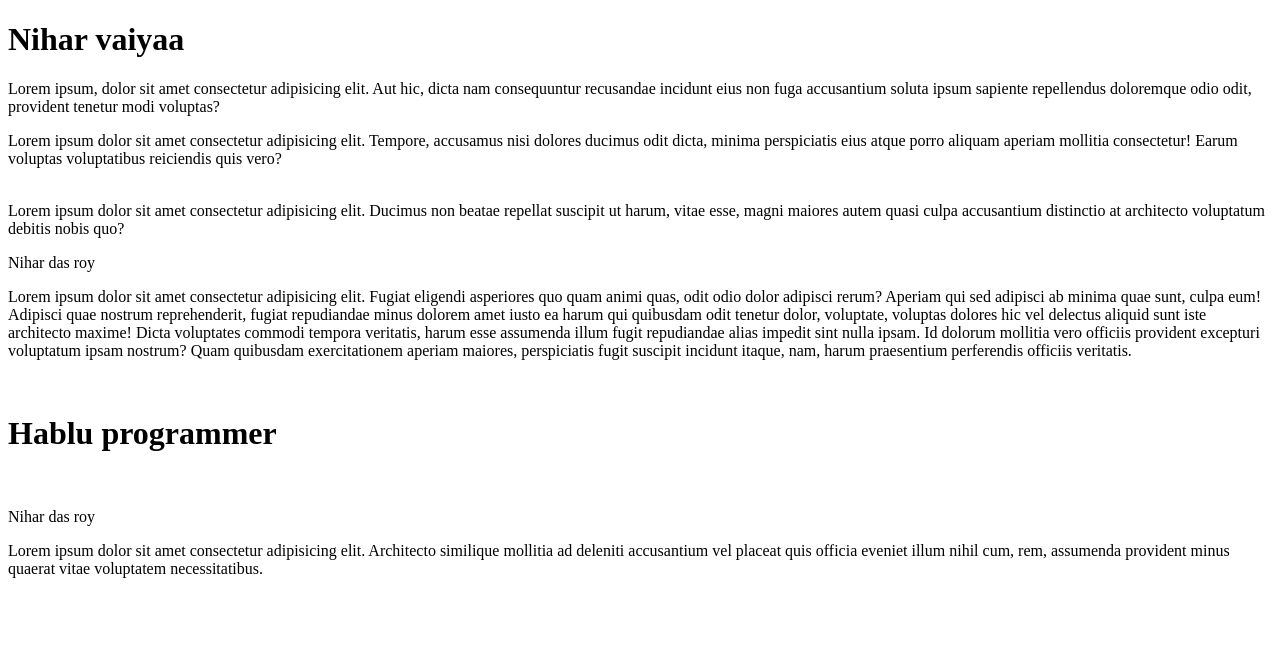
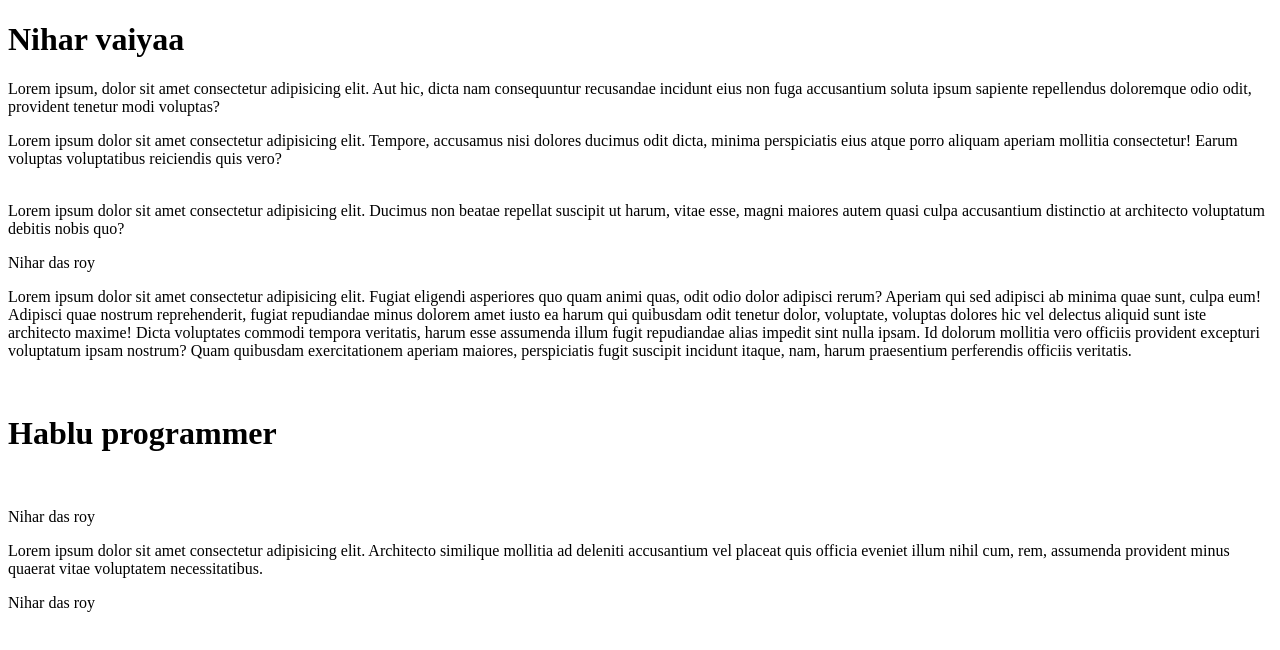
Before and after one commit to Nihar-Das-Roy/srcond-website, a plain HTML site: page index.html in a window 1280 px wide. Drawn offline with Linux system fonts and the light colour scheme.

Commit message:
Update index.html

```diff
--- a/index.html
+++ b/index.html
@@ -20,5 +20,6 @@
         <br>
         <p>Nihar das roy</p>
         <p>Lorem ipsum dolor sit amet consectetur adipisicing elit. Architecto similique mollitia ad deleniti accusantium vel placeat quis officia eveniet illum nihil cum, rem, assumenda provident minus quaerat vitae voluptatem necessitatibus.</p>
+<p>Nihar das roy</p>
 </body>
 </html>
```
